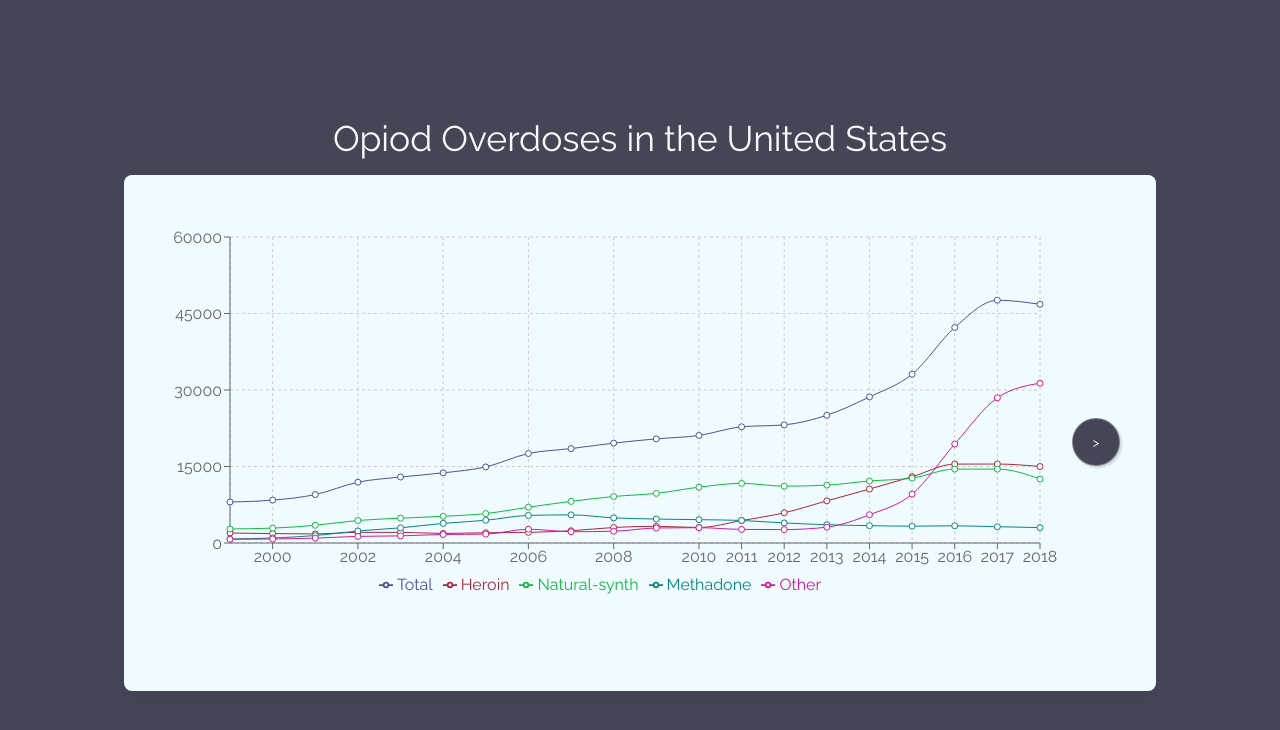
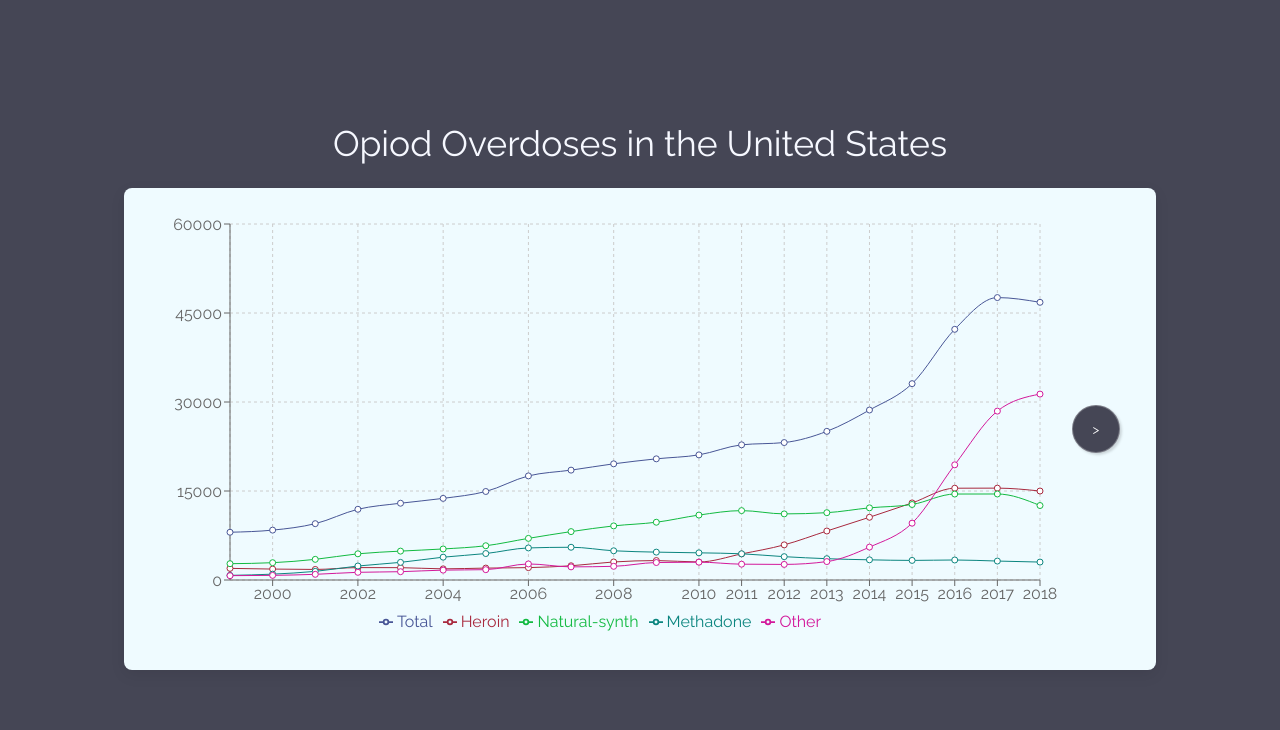
Before and after one commit to Brlaney/react-recharts, a React (Create React App) app: page / in a window 1280 px wide. Shown: the top 730 px of the page. Built offline with nearby package versions, Linux system fonts and the light colour scheme.

Commit message:
pushing changes

```diff
--- a/src/components/AreaGraph.tsx
+++ b/src/components/AreaGraph.tsx
@@ -9,7 +9,7 @@ class AreaGraph extends React.Component {
       <AreaChart
         id='area'
         width={1000}
-        height={400}
+        height={450}
         data={data}
         margin={{ top: 20, right: 100, left: 100, bottom: 20 }}
       >
--- a/src/components/LineGraph.tsx
+++ b/src/components/LineGraph.tsx
@@ -17,7 +17,7 @@ class LineGraph extends React.Component {
       <LineChart
         id='line'
         width={1000}
-        height={400}
+        height={450}
         data={data}
         margin={{ top: 20, right: 100, left: 30, bottom: 20 }}
       >
--- a/src/components/SyncedGraph.tsx
+++ b/src/components/SyncedGraph.tsx
@@ -21,7 +21,7 @@ export default function SyncedGraph() {
       {/* Graph 1 (top-row) */}
       <LineChart
         width={500}
-        height={200}
+        height={450}
         className='line'
         data={data}
         syncId='anyId'
--- a/src/scss/App.scss
+++ b/src/scss/App.scss
@@ -20,43 +20,28 @@
   #chart-title {
     color: $light;
     font-size: 2.22rem;
-    padding-top: 0.5rem;
     padding-bottom: 0.5rem;
     margin-bottom: 0.4rem;
   }
 
   #container {
     margin: 0;
-    padding: 0;
+    padding: 0.5rem;
     display: flex;
     flex-direction: column;
     justify-content: center;
     align-items: center;
 
-    #title {
-      color: lightgrey;
-      margin-bottom: 0;
-      padding-bottom: 0.3rem;
-    }
-
-    #subtitle {
-      font-size: 1.5rem;
-      text-align: left;
-      color: lightgrey;
-      margin: 0;
-      padding: 0 0 1.6rem 0;
-    }
-
     #chart-container {
+      display: flex;
       flex: 1;
       background-color: $bg-light;
-      padding: 2rem 1rem 1.5rem 1rem;
+      padding: 1rem;
       align-self: center;
       border-radius: 8px;
 
       .parent {
         max-width: 1000px;
-        margin: 10px 0 0 0;
       }
     }
   }
```
